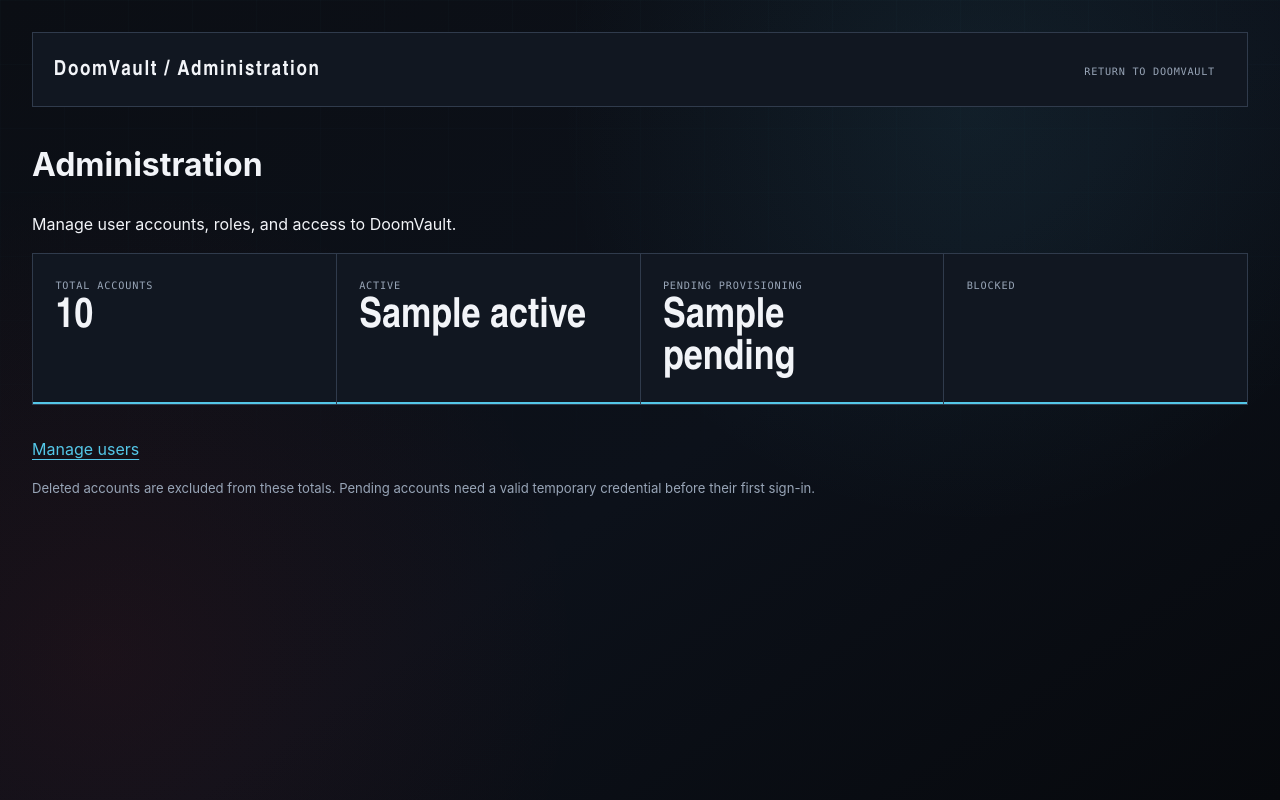
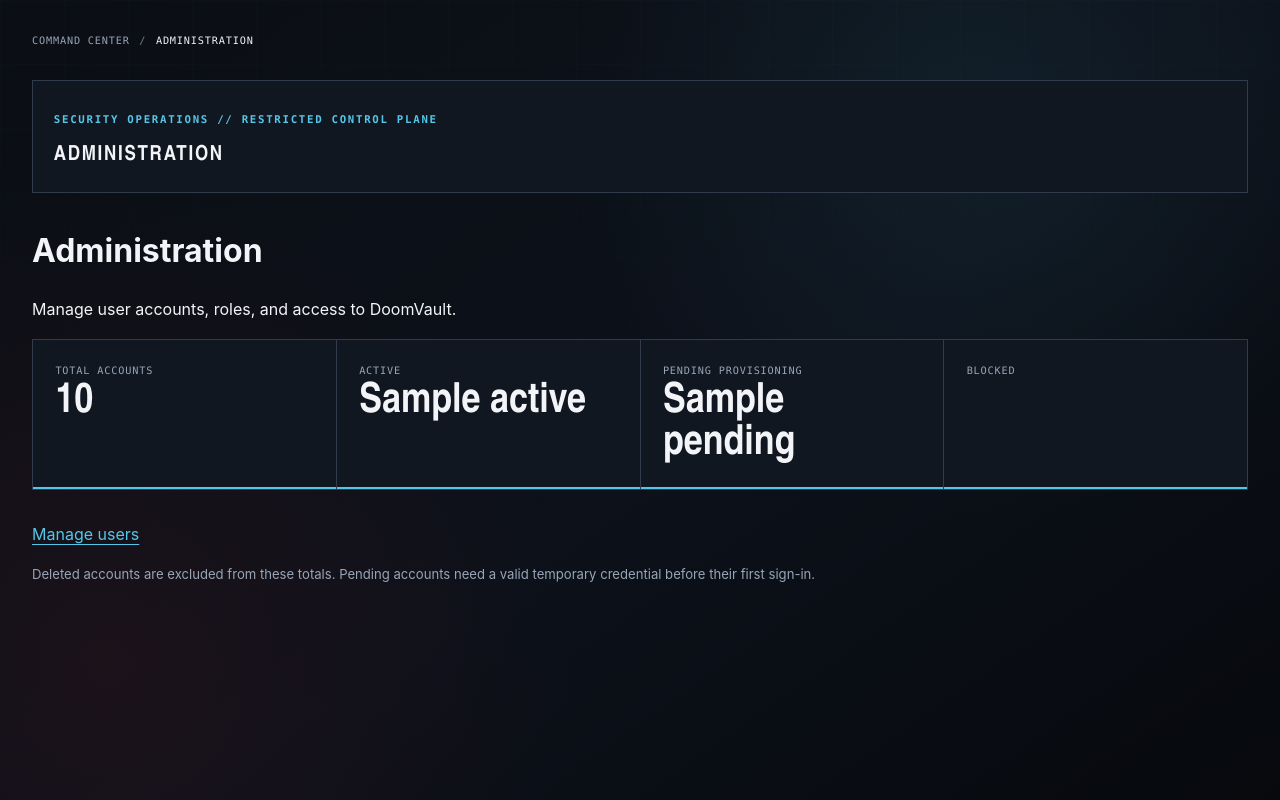
Before and after one commit to Jay-S99/CyberSec_Lab, a Python web app: template templates/admin.html in a window 1280 px wide. Run offline with Jinja, Linux system fonts and the light colour scheme; the template is opened without the code that fills it: most values are stand-ins (such as "Sample title", 1, 10 or a date in 2020).

Commit message:
ui(administracja): Utworzono wspólną nawigację panelu administracyjnego

```diff
--- a/templates/admin/base.html
+++ b/templates/admin/base.html
@@ -1,17 +1,17 @@
 {% extends "base.html" %}
 {% block body_class %}admin-page{% endblock %}
 {% block content %}
+<nav class="breadcrumbs" aria-label="Breadcrumb"><a href="{{ url_for('auth.home') }}">Command center</a><span>/</span><span>Administration</span></nav>
 <header class="admin-header">
-  <p class="admin-brand">DoomVault / Administration</p>
+  <div><p class="eyebrow">Security operations // Restricted control plane</p><p class="admin-brand">ADMINISTRATION</p></div>
   <nav aria-label="Administration navigation">
     {% if can_manage_users %}
-      <a href="{{ url_for('admin.index') }}">Overview</a>
-      <a href="{{ url_for('admin.users') }}">Users</a>
+      <a class="{% if request.endpoint == 'admin.index' %}is-active{% endif %}" href="{{ url_for('admin.index') }}">Overview</a>
+      <a class="{% if request.endpoint in ('admin.users', 'admin.new_user', 'admin.create_user', 'admin.edit_user') %}is-active{% endif %}" href="{{ url_for('admin.users') }}">Users</a>
     {% endif %}
     {% if can_manage_security %}
-      <a href="{{ url_for('admin.security') }}">Security settings</a>
+      <a class="{% if request.endpoint in ('admin.security', 'admin.forbidden_words') %}is-active{% endif %}" href="{{ url_for('admin.security') }}">Security settings</a>
     {% endif %}
-    <a href="{{ url_for('auth.home') }}">Return to DoomVault</a>
   </nav>
 </header>
 {% if notice %}
```
